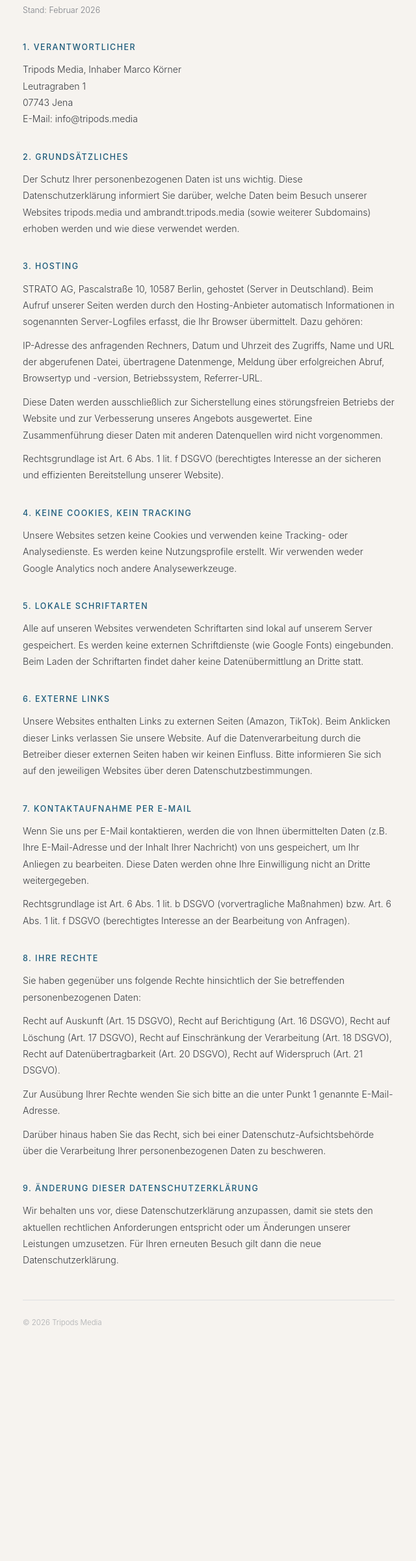
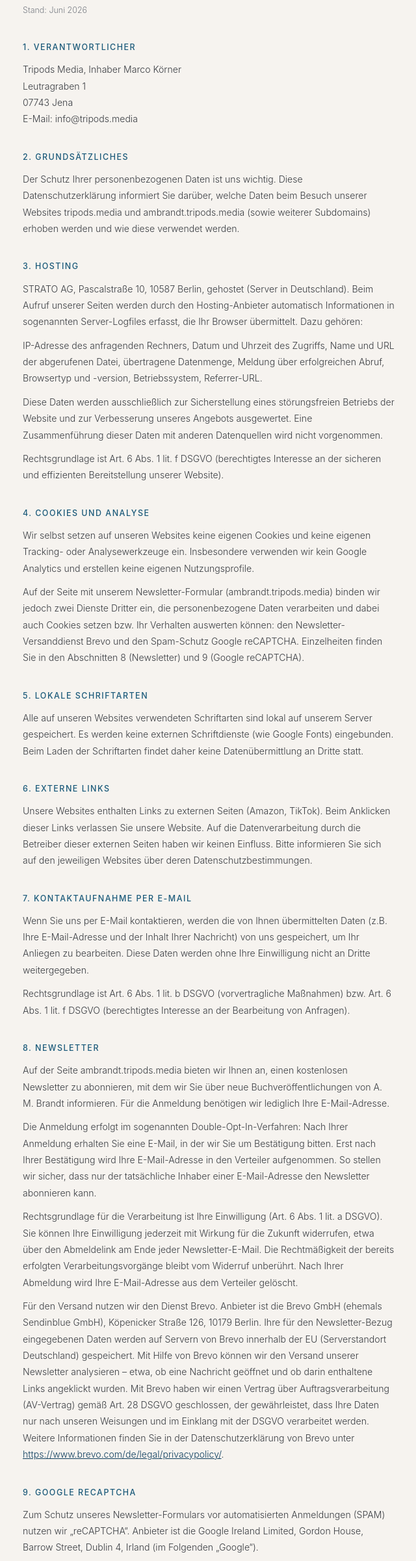
Before and after one commit to tripodsmedia/tripodsmedia, a plain HTML site: page datenschutz.html in a window 1280 px wide. Shown: the part 157-2559 px from the top of the page at 65% size, without its empty margins (319-959 px from the left). Before the commit the page ends 2262 px from the top, so only its background shows below. Drawn offline with Linux system fonts and the light colour scheme; a web font is replaced by a local one.

Commit message:
Update datenschutz.html

```diff
--- a/datenschutz.html
+++ b/datenschutz.html
@@ -94,7 +94,7 @@ a { color: var(--blue-deep); }
 <div class="page">
   <a href="/" class="back-link">&larr; Zurück zu Tripods Media</a>
   <h1>Datenschutzerklärung</h1>
-  <p class="last-updated">Stand: Februar 2026</p>
+  <p class="last-updated">Stand: Juni 2026</p>
 
   <h2>1. Verantwortlicher</h2>
   <p>
@@ -113,8 +113,9 @@ a { color: var(--blue-deep); }
   <p>Diese Daten werden ausschließlich zur Sicherstellung eines störungsfreien Betriebs der Website und zur Verbesserung unseres Angebots ausgewertet. Eine Zusammenführung dieser Daten mit anderen Datenquellen wird nicht vorgenommen.</p>
   <p>Rechtsgrundlage ist Art. 6 Abs. 1 lit. f DSGVO (berechtigtes Interesse an der sicheren und effizienten Bereitstellung unserer Website).</p>
 
-  <h2>4. Keine Cookies, kein Tracking</h2>
-  <p>Unsere Websites setzen keine Cookies und verwenden keine Tracking- oder Analysedienste. Es werden keine Nutzungsprofile erstellt. Wir verwenden weder Google Analytics noch andere Analysewerkzeuge.</p>
+  <h2>4. Cookies und Analyse</h2>
+  <p>Wir selbst setzen auf unseren Websites keine eigenen Cookies und keine eigenen Tracking- oder Analysewerkzeuge ein. Insbesondere verwenden wir kein Google Analytics und erstellen keine eigenen Nutzungsprofile.</p>
+  <p>Auf der Seite mit unserem Newsletter-Formular (ambrandt.tripods.media) binden wir jedoch zwei Dienste Dritter ein, die personenbezogene Daten verarbeiten und dabei auch Cookies setzen bzw. Ihr Verhalten auswerten können: den Newsletter-Versanddienst Brevo und den Spam-Schutz Google reCAPTCHA. Einzelheiten finden Sie in den Abschnitten 8 (Newsletter) und 9 (Google reCAPTCHA).</p>
 
   <h2>5. Lokale Schriftarten</h2>
   <p>Alle auf unseren Websites verwendeten Schriftarten sind lokal auf unserem Server gespeichert. Es werden keine externen Schriftdienste (wie Google Fonts) eingebunden. Beim Laden der Schriftarten findet daher keine Datenübermittlung an Dritte statt.</p>
@@ -126,7 +127,19 @@ a { color: var(--blue-deep); }
   <p>Wenn Sie uns per E-Mail kontaktieren, werden die von Ihnen übermittelten Daten (z.B. Ihre E-Mail-Adresse und der Inhalt Ihrer Nachricht) von uns gespeichert, um Ihr Anliegen zu bearbeiten. Diese Daten werden ohne Ihre Einwilligung nicht an Dritte weitergegeben.</p>
   <p>Rechtsgrundlage ist Art. 6 Abs. 1 lit. b DSGVO (vorvertragliche Maßnahmen) bzw. Art. 6 Abs. 1 lit. f DSGVO (berechtigtes Interesse an der Bearbeitung von Anfragen).</p>
 
-  <h2>8. Ihre Rechte</h2>
+  <h2>8. Newsletter</h2>
+  <p>Auf der Seite ambrandt.tripods.media bieten wir Ihnen an, einen kostenlosen Newsletter zu abonnieren, mit dem wir Sie über neue Buchveröffentlichungen von A.&#8201;M. Brandt informieren. Für die Anmeldung benötigen wir lediglich Ihre E-Mail-Adresse.</p>
+  <p>Die Anmeldung erfolgt im sogenannten Double-Opt-In-Verfahren: Nach Ihrer Anmeldung erhalten Sie eine E-Mail, in der wir Sie um Bestätigung bitten. Erst nach Ihrer Bestätigung wird Ihre E-Mail-Adresse in den Verteiler aufgenommen. So stellen wir sicher, dass nur der tatsächliche Inhaber einer E-Mail-Adresse den Newsletter abonnieren kann.</p>
+  <p>Rechtsgrundlage für die Verarbeitung ist Ihre Einwilligung (Art. 6 Abs. 1 lit. a DSGVO). Sie können Ihre Einwilligung jederzeit mit Wirkung für die Zukunft widerrufen, etwa über den Abmeldelink am Ende jeder Newsletter-E-Mail. Die Rechtmäßigkeit der bereits erfolgten Verarbeitungsvorgänge bleibt vom Widerruf unberührt. Nach Ihrer Abmeldung wird Ihre E-Mail-Adresse aus dem Verteiler gelöscht.</p>
+  <p>Für den Versand nutzen wir den Dienst Brevo. Anbieter ist die Brevo GmbH (ehemals Sendinblue GmbH), Köpenicker Straße 126, 10179 Berlin. Ihre für den Newsletter-Bezug eingegebenen Daten werden auf Servern von Brevo innerhalb der EU (Serverstandort Deutschland) gespeichert. Mit Hilfe von Brevo können wir den Versand unserer Newsletter analysieren – etwa, ob eine Nachricht geöffnet und ob darin enthaltene Links angeklickt wurden. Mit Brevo haben wir einen Vertrag über Auftragsverarbeitung (AV-Vertrag) gemäß Art. 28 DSGVO geschlossen, der gewährleistet, dass Ihre Daten nur nach unseren Weisungen und im Einklang mit der DSGVO verarbeitet werden. Weitere Informationen finden Sie in der Datenschutzerklärung von Brevo unter <a href="https://www.brevo.com/de/legal/privacypolicy/" target="_blank" rel="noopener">https://www.brevo.com/de/legal/privacypolicy/</a>.</p>
+
+  <h2>9. Google reCAPTCHA</h2>
+  <p>Zum Schutz unseres Newsletter-Formulars vor automatisierten Anmeldungen (SPAM) nutzen wir „reCAPTCHA“. Anbieter ist die Google Ireland Limited, Gordon House, Barrow Street, Dublin 4, Irland (im Folgenden „Google“).</p>
+  <p>Mit reCAPTCHA wird überprüft, ob eine Eingabe durch einen Menschen oder durch ein automatisiertes Programm erfolgt. Hierzu analysiert reCAPTCHA das Verhalten der Nutzer anhand verschiedener Merkmale. Diese Analyse beginnt automatisch, sobald Sie die betreffende Seite betreten bzw. das Formular nutzen. Zur Analyse wertet reCAPTCHA verschiedene Informationen aus (z.B. IP-Adresse, Verweildauer auf der Website oder Mausbewegungen). Die dabei erfassten Daten werden an Google übermittelt und können auch an Server von Google in den USA übertragen werden. Die Datenübermittlung in die USA wird auf das EU-US Data Privacy Framework (DPF) gestützt.</p>
+  <p>Rechtsgrundlage ist Art. 6 Abs. 1 lit. f DSGVO. Wir haben ein berechtigtes Interesse daran, unser Webangebot vor missbräuchlicher automatisierter Erfassung und vor SPAM zu schützen.</p>
+  <p>Weitere Informationen finden Sie in den Datenschutzbestimmungen von Google unter <a href="https://policies.google.com/privacy" target="_blank" rel="noopener">https://policies.google.com/privacy</a> sowie in den Nutzungsbedingungen unter <a href="https://policies.google.com/terms" target="_blank" rel="noopener">https://policies.google.com/terms</a>.</p>
+
+  <h2>10. Ihre Rechte</h2>
   <p>Sie haben gegenüber uns folgende Rechte hinsichtlich der Sie betreffenden personenbezogenen Daten:</p>
   <p>
     Recht auf Auskunft (Art. 15 DSGVO),
@@ -134,12 +147,13 @@ a { color: var(--blue-deep); }
     Recht auf Löschung (Art. 17 DSGVO),
     Recht auf Einschränkung der Verarbeitung (Art. 18 DSGVO),
     Recht auf Datenübertragbarkeit (Art. 20 DSGVO),
+    Recht auf Widerruf erteilter Einwilligungen (Art. 7 Abs. 3 DSGVO),
     Recht auf Widerspruch (Art. 21 DSGVO).
   </p>
   <p>Zur Ausübung Ihrer Rechte wenden Sie sich bitte an die unter Punkt 1 genannte E-Mail-Adresse.</p>
   <p>Darüber hinaus haben Sie das Recht, sich bei einer Datenschutz-Aufsichtsbehörde über die Verarbeitung Ihrer personenbezogenen Daten zu beschweren.</p>
 
-  <h2>9. Änderung dieser Datenschutzerklärung</h2>
+  <h2>11. Änderung dieser Datenschutzerklärung</h2>
   <p>Wir behalten uns vor, diese Datenschutzerklärung anzupassen, damit sie stets den aktuellen rechtlichen Anforderungen entspricht oder um Änderungen unserer Leistungen umzusetzen. Für Ihren erneuten Besuch gilt dann die neue Datenschutzerklärung.</p>
 
   <p class="footer-legal">&copy; 2026 Tripods Media</p>
```
